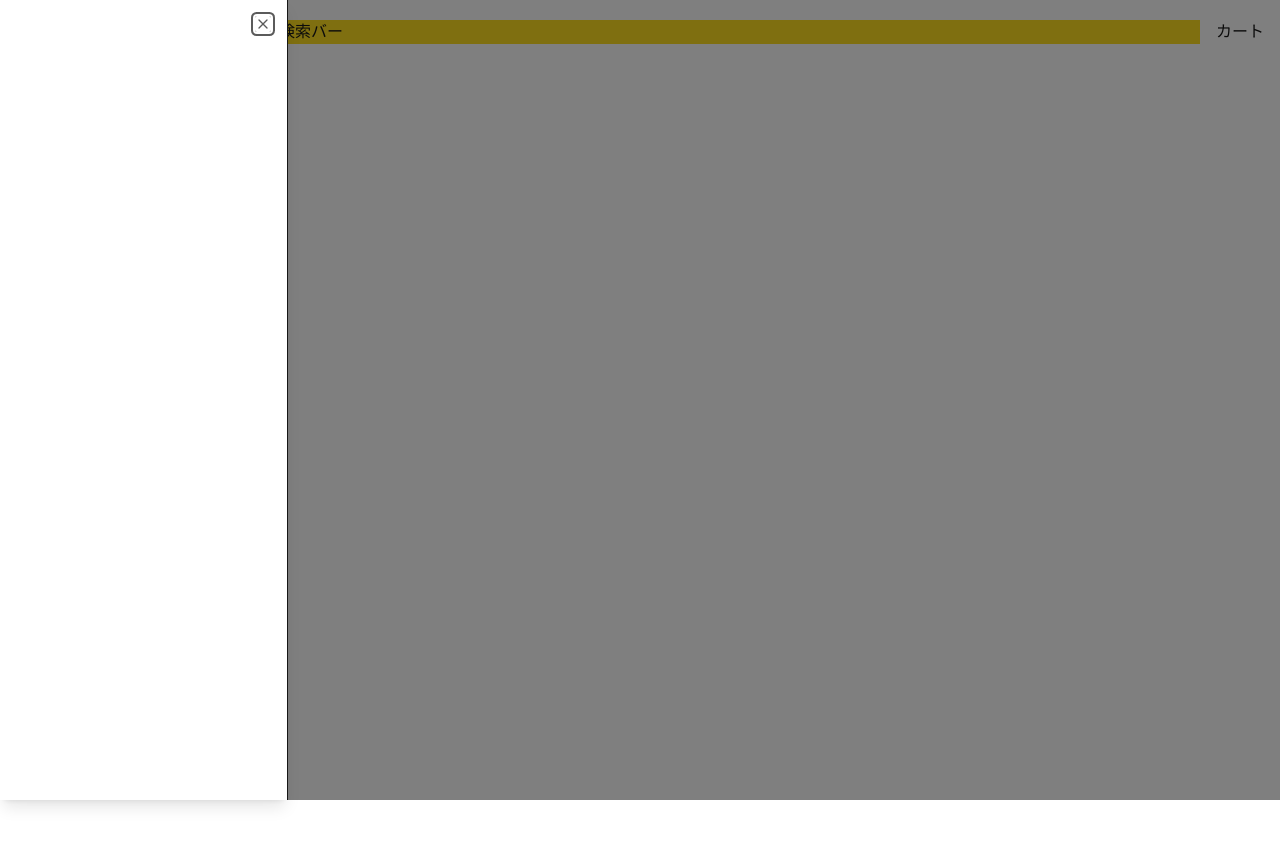
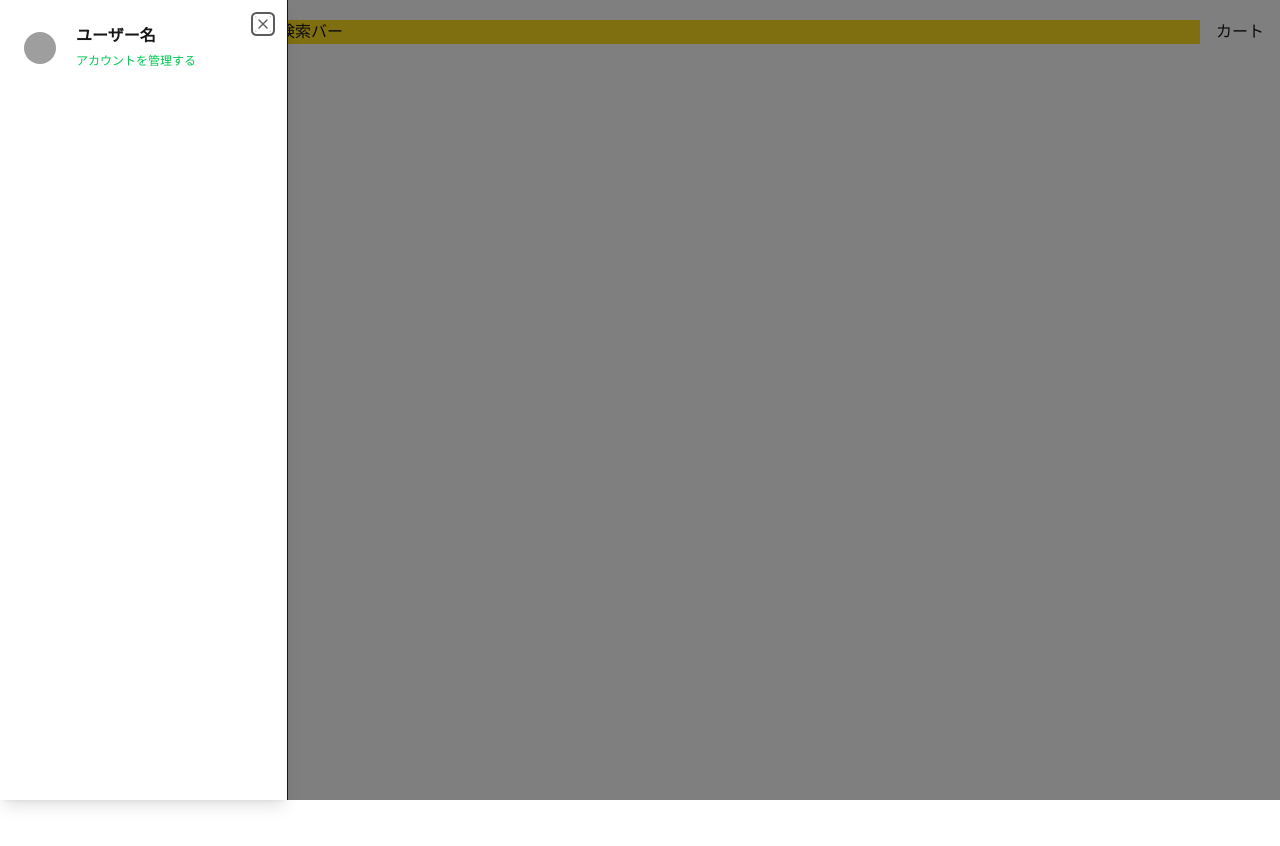
Before and after one commit to yuto-ogata25/food-delivery-app, a Next.js app: page / in a window 1280 px wide. Both pictures are taken after a click on the button 34 px from the left and 32 px from the top of the page. Shown: the top 846 px of the page. Built offline with nearby package versions, Linux system fonts and the light colour scheme; grey boxes are pictures that could not be loaded.

Commit message:
Create UserInformation Area

```diff
--- a/src/components/menu-sheet.tsx
+++ b/src/components/menu-sheet.tsx
@@ -10,6 +10,8 @@ import {
 } from "@/components/ui/sheet"
 import { Menu } from "lucide-react"
 import { Button } from "./ui/button"
+import Link from "next/link"
+import { Avatar, AvatarFallback, AvatarImage } from "@/components/ui/avatar"
 
 export default function MenuSheet() {
   return (
@@ -19,11 +21,25 @@ export default function MenuSheet() {
                 <Menu />
             </Button>
         </SheetTrigger>
-        <SheetContent side="left" className="w-72">
+        <SheetContent side="left" className="w-72 p-6">
             <SheetHeader className="sr-only">
                 <SheetTitle>メニュー情報</SheetTitle>
                 <SheetDescription>ユーザー情報とメニュー情報を表示</SheetDescription>
             </SheetHeader>
+
+            {/* ユーザー情報エリア */}
+            <div className="flex items-center gap-5">
+                <Avatar>
+                    <AvatarImage src="https://github.com/shadcn.png" />
+                    <AvatarFallback>ユーザー名</AvatarFallback>
+                </Avatar>
+                <div>
+                    <div className="font-bold">ユーザー名</div>
+                    <div>
+                        <Link href={"#"} className="text-green-500 text-xs">アカウントを管理する</Link>
+                    </div>
+                </div>
+            </div>
         </SheetContent>
     </Sheet>
   )
--- /dev/null
+++ b/src/components/ui/avatar.tsx
@@ -0,0 +1,109 @@
+"use client"
+
+import * as React from "react"
+import { Avatar as AvatarPrimitive } from "radix-ui"
+
+import { cn } from "@/lib/utils"
+
+function Avatar({
+  className,
+  size = "default",
+  ...props
+}: React.ComponentProps<typeof AvatarPrimitive.Root> & {
+  size?: "default" | "sm" | "lg"
+}) {
+  return (
+    <AvatarPrimitive.Root
+      data-slot="avatar"
+      data-size={size}
+      className={cn(
+        "group/avatar relative flex size-8 shrink-0 overflow-hidden rounded-full select-none data-[size=lg]:size-10 data-[size=sm]:size-6",
+        className
+      )}
+      {...props}
+    />
+  )
+}
+
+function AvatarImage({
+  className,
+  ...props
+}: React.ComponentProps<typeof AvatarPrimitive.Image>) {
+  return (
+    <AvatarPrimitive.Image
+      data-slot="avatar-image"
+      className={cn("aspect-square size-full", className)}
+      {...props}
+    />
+  )
+}
+
+function AvatarFallback({
+  className,
+  ...props
+}: React.ComponentProps<typeof AvatarPrimitive.Fallback>) {
+  return (
+    <AvatarPrimitive.Fallback
+      data-slot="avatar-fallback"
+      className={cn(
+        "bg-muted text-muted-foreground flex size-full items-center justify-center rounded-full text-sm group-data-[size=sm]/avatar:text-xs",
+        className
+      )}
+      {...props}
+    />
+  )
+}
+
+function AvatarBadge({ className, ...props }: React.ComponentProps<"span">) {
+  return (
+    <span
+      data-slot="avatar-badge"
+      className={cn(
+        "bg-primary text-primary-foreground ring-background absolute right-0 bottom-0 z-10 inline-flex items-center justify-center rounded-full ring-2 select-none",
+        "group-data-[size=sm]/avatar:size-2 group-data-[size=sm]/avatar:[&>svg]:hidden",
+        "group-data-[size=default]/avatar:size-2.5 group-data-[size=default]/avatar:[&>svg]:size-2",
+        "group-data-[size=lg]/avatar:size-3 group-data-[size=lg]/avatar:[&>svg]:size-2",
+        className
+      )}
+      {...props}
+    />
+  )
+}
+
+function AvatarGroup({ className, ...props }: React.ComponentProps<"div">) {
+  return (
+    <div
+      data-slot="avatar-group"
+      className={cn(
+        "*:data-[slot=avatar]:ring-background group/avatar-group flex -space-x-2 *:data-[slot=avatar]:ring-2",
+        className
+      )}
+      {...props}
+    />
+  )
+}
+
+function AvatarGroupCount({
+  className,
+  ...props
+}: React.ComponentProps<"div">) {
+  return (
+    <div
+      data-slot="avatar-group-count"
+      className={cn(
+        "bg-muted text-muted-foreground ring-background relative flex size-8 shrink-0 items-center justify-center rounded-full text-sm ring-2 group-has-data-[size=lg]/avatar-group:size-10 group-has-data-[size=sm]/avatar-group:size-6 [&>svg]:size-4 group-has-data-[size=lg]/avatar-group:[&>svg]:size-5 group-has-data-[size=sm]/avatar-group:[&>svg]:size-3",
+        className
+      )}
+      {...props}
+    />
+  )
+}
+
+export {
+  Avatar,
+  AvatarImage,
+  AvatarFallback,
+  AvatarBadge,
+  AvatarGroup,
+  AvatarGroupCount,
+}
```
